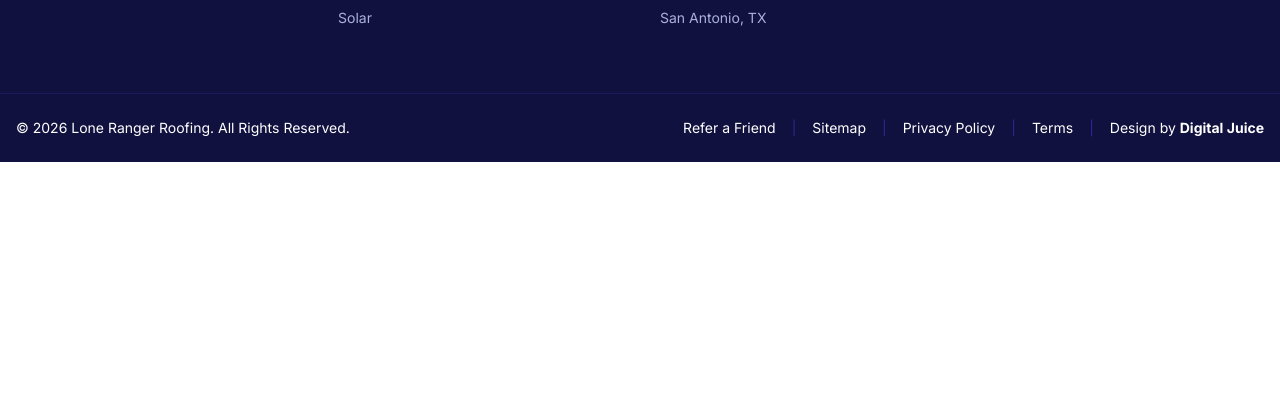
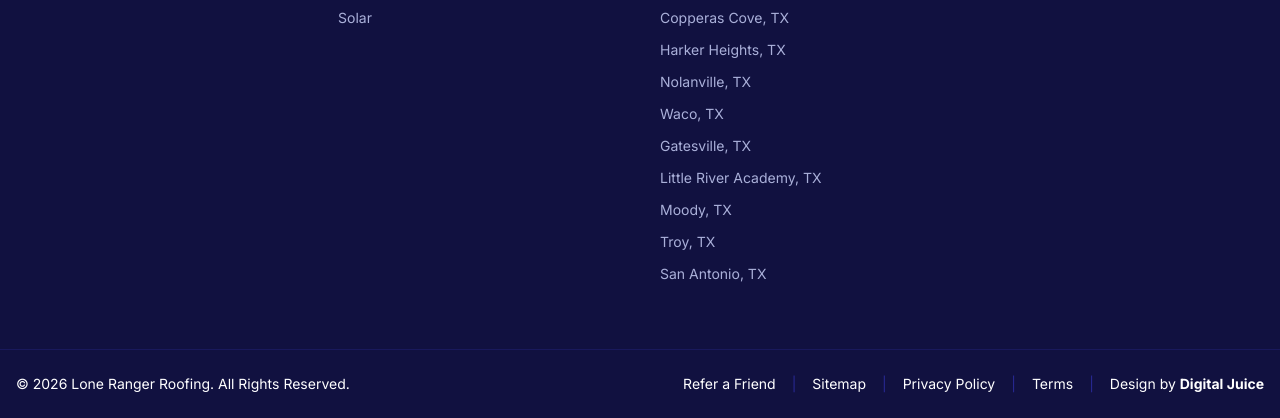
Before and after one commit to cordsoncords/lone-ranger-roofing, an Astro site: page / in a window 1280 px wide. Shown: the part 9045-9463 px from the top of the page. Before the commit the page ends 9207 px from the top, so only its background shows below. Built offline with nearby package versions, Linux system fonts and the light colour scheme; Astro itself is replaced by a stand-in of ours; a web font is replaced by a local one.

Commit message:
Sync areaServed schema and footer with all service-area pages
MainLayout's sitewide RoofingContractor areaServed list and the
footer's Service Areas list were both out of sync with the 16 pages
that actually exist under /service-areas — each previously listed
only 7-8 cities. Both now list every city, matching the header
dropdown and mobile menu.

Co-Authored-By: Claude Sonnet 5 <noreply@anthropic.com>

```diff
--- a/src/components/Footer.astro
+++ b/src/components/Footer.astro
@@ -11,14 +11,22 @@ const services = [
 ];
 
 const areas = [
-  { label: 'Killeen, TX',    href: '/service-areas/killeen' },
-  { label: 'Belton, TX',     href: '/service-areas/belton' },
-  { label: 'Temple, TX',     href: '/service-areas/temple' },
-  { label: 'Salado, TX',     href: '/service-areas/salado' },
-  { label: 'Georgetown, TX', href: '/service-areas/georgetown' },
-  { label: 'Burnet, TX',     href: '/service-areas/burnet' },
-  { label: 'DFW, TX',        href: '/service-areas/dfw' },
-  { label: 'San Antonio, TX', href: '/service-areas/san-antonio' },
+  { label: 'Killeen, TX',             href: '/service-areas/killeen' },
+  { label: 'Belton, TX',              href: '/service-areas/belton' },
+  { label: 'Temple, TX',              href: '/service-areas/temple' },
+  { label: 'Salado, TX',              href: '/service-areas/salado' },
+  { label: 'Georgetown, TX',          href: '/service-areas/georgetown' },
+  { label: 'Burnet, TX',              href: '/service-areas/burnet' },
+  { label: 'DFW, TX',                 href: '/service-areas/dfw' },
+  { label: 'Copperas Cove, TX',       href: '/service-areas/copperas-cove' },
+  { label: 'Harker Heights, TX',      href: '/service-areas/harker-heights' },
+  { label: 'Nolanville, TX',          href: '/service-areas/nolanville' },
+  { label: 'Waco, TX',                href: '/service-areas/waco' },
+  { label: 'Gatesville, TX',          href: '/service-areas/gatesville' },
+  { label: 'Little River Academy, TX',href: '/service-areas/little-river-academy' },
+  { label: 'Moody, TX',               href: '/service-areas/moody' },
+  { label: 'Troy, TX',                href: '/service-areas/troy' },
+  { label: 'San Antonio, TX',         href: '/service-areas/san-antonio' },
 ];
 ---
 
--- a/src/layouts/MainLayout.astro
+++ b/src/layouts/MainLayout.astro
@@ -51,7 +51,10 @@ const schemaOrg = {
   ],
   "areaServed": [
     "Killeen, TX", "Belton, TX", "Temple, TX", "Salado, TX",
-    "Georgetown, TX", "Burnet, TX", "Dallas-Fort Worth, TX"
+    "Georgetown, TX", "Burnet, TX", "Dallas-Fort Worth, TX",
+    "Copperas Cove, TX", "Harker Heights, TX", "Nolanville, TX",
+    "Waco, TX", "Gatesville, TX", "Little River-Academy, TX",
+    "Moody, TX", "Troy, TX", "San Antonio, TX"
   ],
   "priceRange": "$$",
   "aggregateRating": {
```
